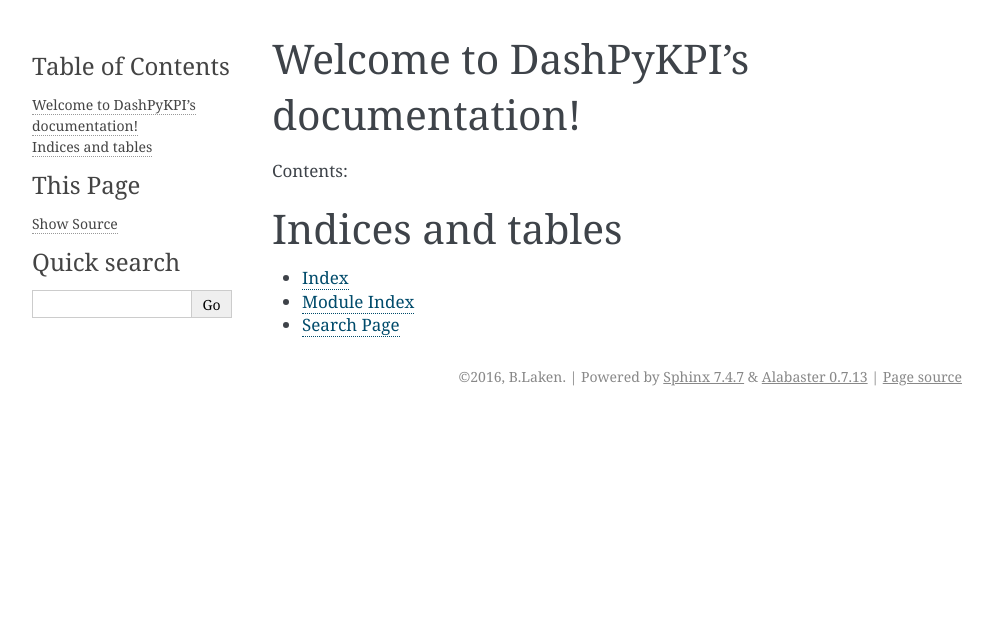
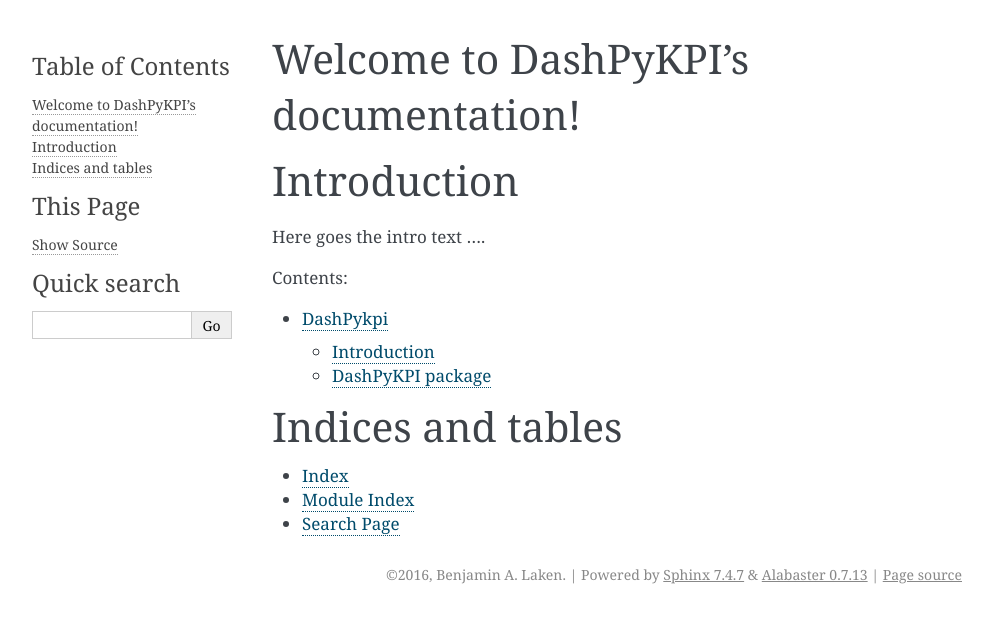
Before and after one commit to UCL-RITS/DashPy-kpi, a Sphinx documentation site: the page built from docs/source/index.rst, in a window 1280 px wide. Shown: the top 623 px of the page, without its empty margins (148-1140 px from the left). Built offline with Sphinx 7.4.7, drawn with Linux system fonts in a browser that asks for light colours.

Commit message:
adding rst files and resources for Sphinx

```diff
--- a/docs/source/conf.py
+++ b/docs/source/conf.py
@@ -13,13 +13,15 @@
 # All configuration values have a default; values that are commented out
 # serve to show the default.
 
+# imports
+import os
+import sys
+
 # If extensions (or modules to document with autodoc) are in another directory,
 # add these directories to sys.path here. If the directory is relative to the
 # documentation root, use os.path.abspath to make it absolute, like shown here.
 #
-# import os
-# import sys
-# sys.path.insert(0, os.path.abspath('.'))
+sys.path.insert(0, os.path.abspath('../DashPykpi'))
 
 # -- General configuration ------------------------------------------------
 
@@ -32,6 +34,11 @@
 # ones.
 extensions = [
     'sphinx.ext.autodoc',
+    'sphinx.ext.coverage',
+    'sphinx.ext.mathjax',
+    'sphinx.ext.ifconfig',
+    'sphinx.ext.viewcode',
+    'sphinx.ext.githubpages',
 ]
 
 # Add any paths that contain templates here, relative to this directory.
@@ -52,8 +59,8 @@
 
 # General information about the project.
 project = 'DashPyKPI'
-copyright = '2016, B.Laken'
-author = 'B.Laken'
+copyright = '2016, Benjamin A. Laken'
+author = 'Benjamin A. Laken'
 
 # The version info for the project you're documenting, acts as replacement for
 # |version| and |release|, also used in various other places throughout the
--- a/docs/source/index.rst
+++ b/docs/source/index.rst
@@ -5,13 +5,14 @@
 
 Welcome to DashPyKPI's documentation!
 =====================================
+.. include :: intro.rst
 
 Contents:
 
 .. toctree::
    :maxdepth: 2
 
-
+   modules
 
 Indices and tables
 ==================
--- /dev/null
+++ b/docs/source/intro.rst
@@ -0,0 +1,4 @@
+Introduction
+============
+
+Here goes the intro text ....
```
Also changed, not shown: docs/source/dashPykpi.rst (added, +22 -0 lines), docs/source/modules.rst (added, +8 -0 lines).
